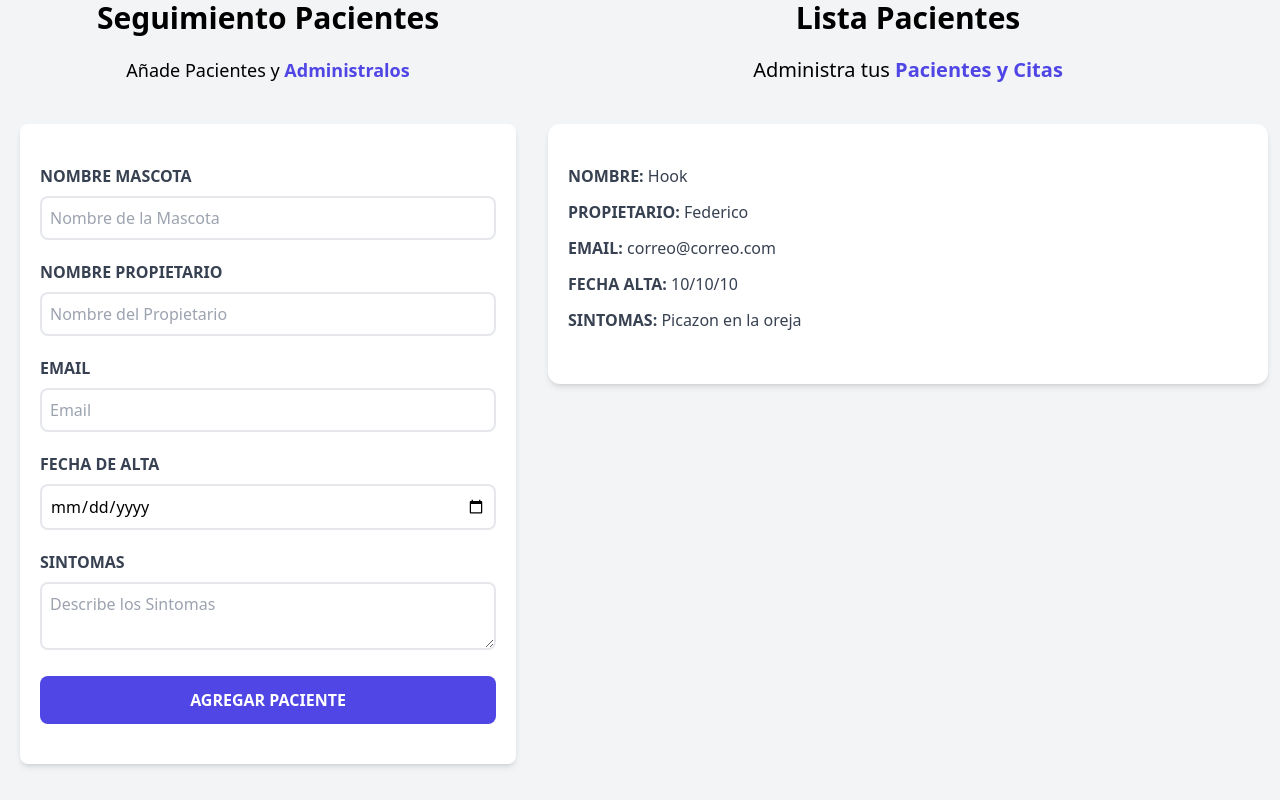
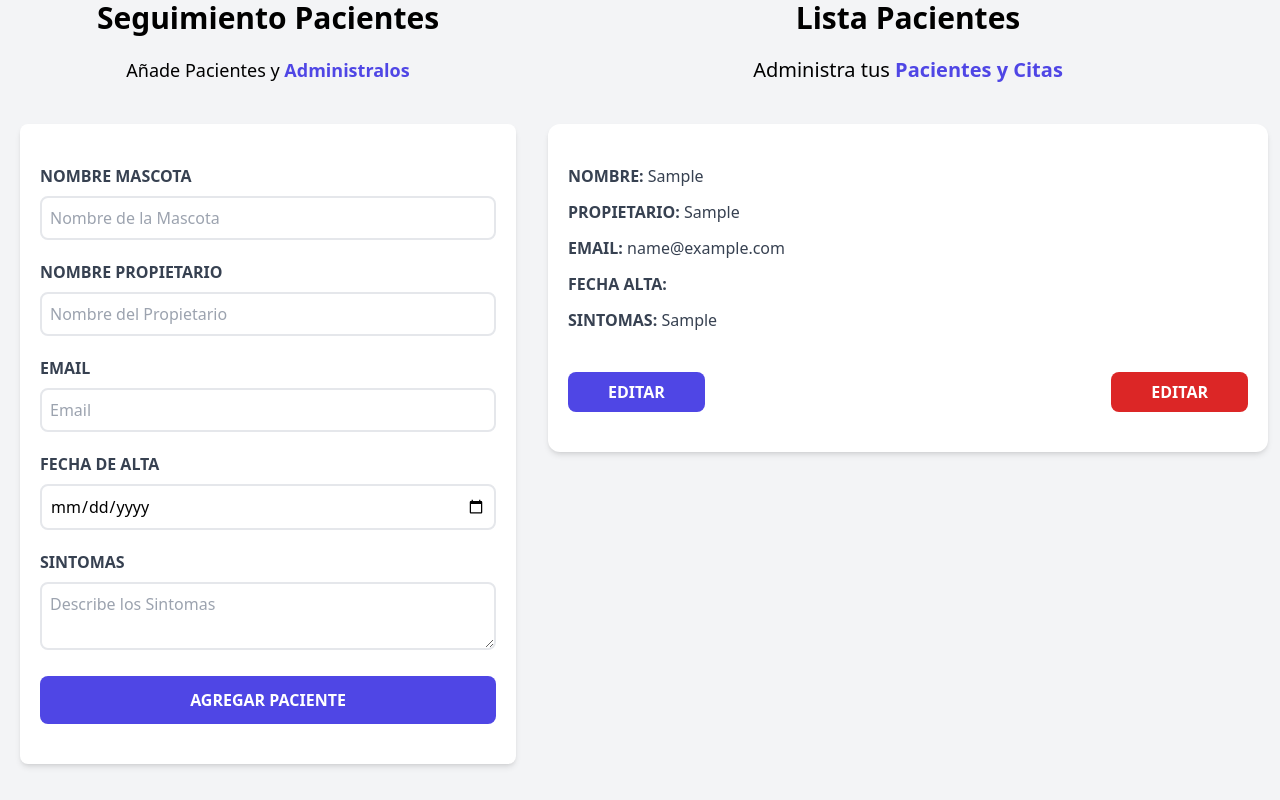
Before and after one commit to fedeaacevedo/citas-react, a React (Vite) app: page / in a window 1280 px wide. Both pictures are taken after typing "Sample", "Sample", "name@example.com", "2020-01-15", "Sample" into the empty fields and a click on the input "Agregar Paciente". Shown: the part 176-976 px from the top of the page. Built offline with nearby package versions, Linux system fonts and the light colour scheme.

Commit message:
btnEditar&btnEliminar

```diff
--- a/src/components/Formulario.jsx
+++ b/src/components/Formulario.jsx
@@ -10,7 +10,12 @@ const Formulario = ({pacientes, setPacientes}) => {
   const [alta, setAlta] = useState('');
   const [sintomas, setSintomas] = useState('');
   const [error, setError] = useState(false);
+  const generarId = () => {
+    const random = Math.random().toString(36).substr(2);
+    const fecha = Date.now().toString(36)
 
+    return random + fecha
+  }
 
   const handleSubmit = (e) => {
     e.preventDefault();
@@ -29,7 +34,8 @@ const Formulario = ({pacientes, setPacientes}) => {
       propietario,
       email,
       alta,
-      sintomas
+      sintomas,
+      id: generarId()
     }
     //Nos crea una copia de nuestro objeto pacientes y agrega los nuevos
     setPacientes([...pacientes, objetoPaciente])
--- a/src/components/ListadoPacientes.jsx
+++ b/src/components/ListadoPacientes.jsx
@@ -5,7 +5,11 @@ const ListadoPacientes = ({ pacientes }) => {
 
   return (
     <div className="md:w-1/2 lg:w-3/5 md:h-screen overflow-y-scroll">
-      <h2 className="font-black text-3xl text-center">
+
+      {/* Condicionamos el texto que nos muestra el listado de pacientes */}
+      {pacientes && pacientes.length ? (
+        <>
+        <h2 className="font-black text-3xl text-center">
         Lista Pacientes
       </h2>
       <p className="text-xl mt-5 mb-10 text-center">
@@ -13,11 +17,26 @@ const ListadoPacientes = ({ pacientes }) => {
         <span className="text-indigo-600 font-bold">Pacientes y Citas</span>
       </p>
 
-      {pacientes.map( paciente => (
+      {pacientes.map(paciente => (
         <Paciente
+          key={paciente.id}
           paciente={paciente}
         />
       ))}
+
+        </>
+      ): (
+        <>
+           <h2 className="font-black text-3xl text-center">
+       No hay Pacientes
+      </h2>
+      <p className="text-xl mt-5 mb-10 text-center">
+       Comienza agregando pacientes {''}
+        <span className="text-indigo-600 font-bold">y se veran aquí.</span>
+      </p>
+        </>
+
+      )}
 
 
 
--- a/src/components/Paciente.jsx
+++ b/src/components/Paciente.jsx
@@ -1,30 +1,50 @@
 import React from 'react'
 
-const Paciente = () => {
+const Paciente = ({paciente}) => {
   return (
 
 
     <div className="mx-3 my-5 bg-white shadow-md px-5 py-10 rounded-xl">
       <p className="font-bold mb-3 text-gray-700 uppercase">
-        Nombre: {''}<span className="font-normal normal-case">Hook</span>
+        Nombre: {''}<span className="font-normal normal-case">{paciente.nombre}</span>
       </p>
 
       <p className="font-bold mb-3 text-gray-700 uppercase">
-        Propietario: {''}<span className="font-normal normal-case">Federico</span>
+        Propietario: {''}<span className="font-normal normal-case">{paciente.propietario}</span>
       </p>
 
       <p className="font-bold mb-3 text-gray-700 uppercase">
-        Email: {''}<span className="font-normal normal-case">correo@correo.com</span>
+        Email: {''}<span className="font-normal normal-case">{paciente.email}</span>
       </p>
 
       <p className="font-bold mb-3 text-gray-700 uppercase">
-        Fecha Alta: {''}<span className="font-normal normal-case">10/10/10</span>
+        Fecha Alta: {''}<span className="font-normal normal-case">{paciente.fecha}</span>
       </p>
 
       <p className="font-bold mb-3 text-gray-700 uppercase">
-        Sintomas: {''}<span className="font-normal normal-case"> Picazon en la oreja</span>
+        Sintomas: {''}<span className="font-normal normal-case">{paciente.sintomas}</span>
       </p>
+
+      <div className='flex justify-between mt-10'>
+        <button
+          type='button'
+          className='py-2 px-10 bg-indigo-600 hover:bg-indigo-700 text-white font-bold uppercase rounded-lg'
+        >
+          Editar
+        </button>
+
+
+        <button
+          type='button'
+          className='py-2 px-10 bg-red-600 hover:bg-red-700 text-white font-bold uppercase rounded-lg'
+        >
+          Editar
+        </button>
+
+        </div>
+
     </div>
+
 
 
   )
```
